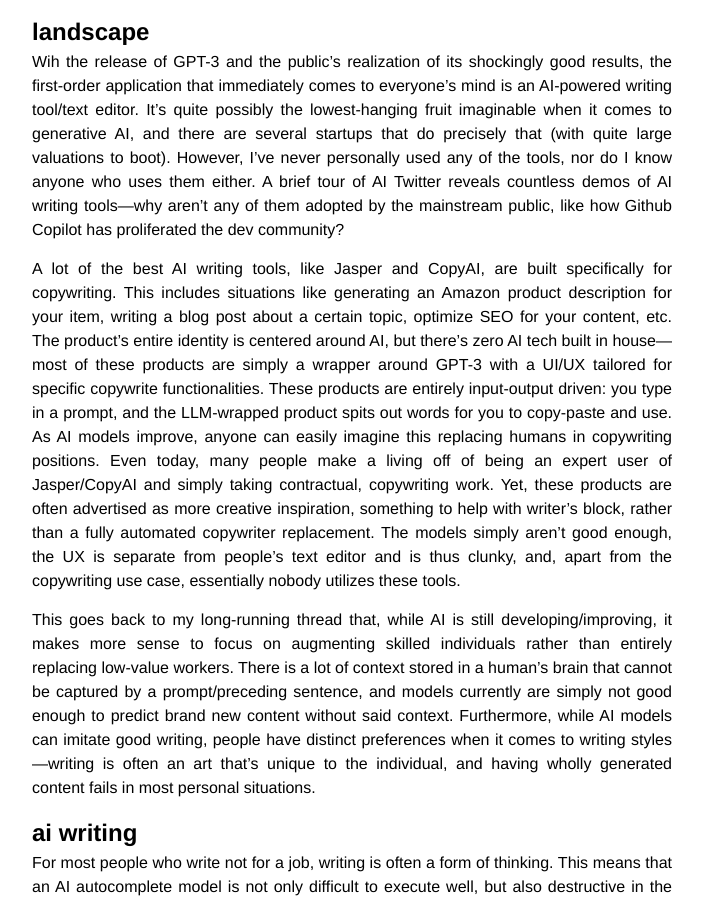
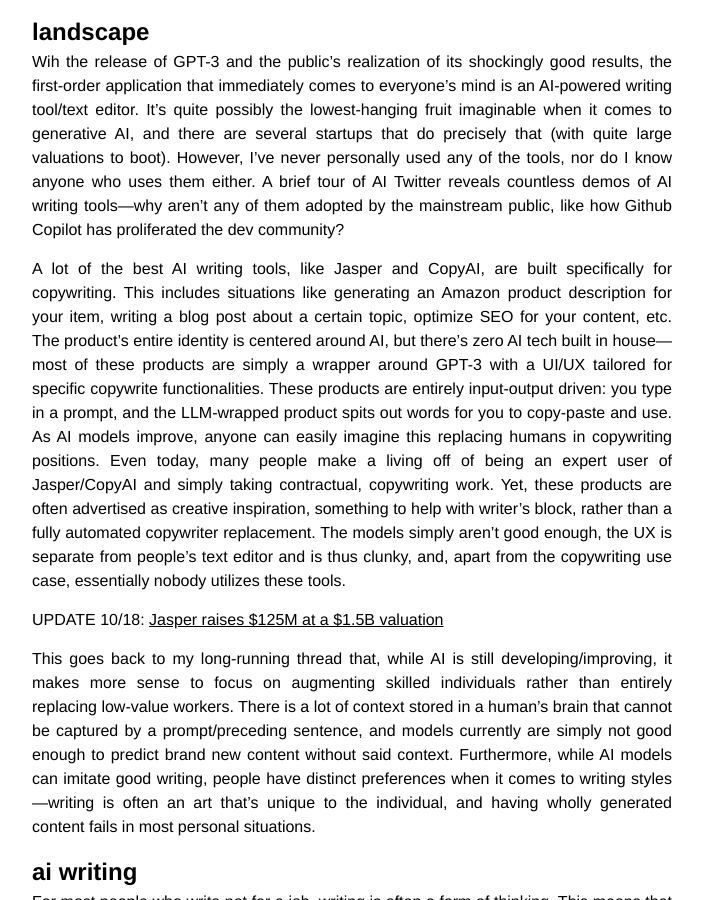
Before and after one commit to alexjwang/personal-blog, a Jekyll site: the page built from _posts/2022-10-14-ai-writing.markdown, in a window 1280 px wide and 900 px high, scrolled down 572 px. Shown: the whole window, without its empty margins (288-991 px from the left). Built offline with Jekyll 4.4.1, drawn with Linux system fonts in a browser that asks for light colours; nearby versions of some CDN libraries.

Commit message:
jasper raise

```diff
--- a/_posts/2022-10-14-ai-writing.markdown
+++ b/_posts/2022-10-14-ai-writing.markdown
@@ -12,7 +12,9 @@
 ## landscape
 Wih the release of GPT-3 and the public's realization of its shockingly good results, the first-order application that immediately comes to everyone's mind is an AI-powered writing tool/text editor. It's quite possibly the lowest-hanging fruit imaginable when it comes to generative AI, and there are several startups that do precisely that (with quite large valuations to boot). However, I've never personally used any of the tools, nor do I know anyone who uses them either. A brief tour of AI Twitter reveals countless demos of AI writing tools—why aren't any of them adopted by the mainstream public, like how Github Copilot has proliferated the dev community?
 
-A lot of the best AI writing tools, like Jasper and CopyAI, are built specifically for copywriting. This includes situations like generating an Amazon product description for your item, writing a blog post about a certain topic, optimize SEO for your content, etc. The product's entire identity is centered around AI, but there's zero AI tech built in house—most of these products are simply a wrapper around GPT-3 with a UI/UX tailored for specific copywrite functionalities. These products are entirely input-output driven: you type in a prompt, and the LLM-wrapped product spits out words for you to copy-paste and use. As AI models improve, anyone can easily imagine this replacing humans in copywriting positions. Even today, many people make a living off of being an expert user of Jasper/CopyAI and simply taking contractual, copywriting work. Yet, these products are often advertised as more creative inspiration, something to help with writer's block, rather than a fully automated copywriter replacement. The models simply aren't good enough, the UX is separate from people's text editor and is thus clunky, and, apart from the copywriting use case, essentially nobody utilizes these tools.
+A lot of the best AI writing tools, like Jasper and CopyAI, are built specifically for copywriting. This includes situations like generating an Amazon product description for your item, writing a blog post about a certain topic, optimize SEO for your content, etc. The product's entire identity is centered around AI, but there's zero AI tech built in house—most of these products are simply a wrapper around GPT-3 with a UI/UX tailored for specific copywrite functionalities. These products are entirely input-output driven: you type in a prompt, and the LLM-wrapped product spits out words for you to copy-paste and use. As AI models improve, anyone can easily imagine this replacing humans in copywriting positions. Even today, many people make a living off of being an expert user of Jasper/CopyAI and simply taking contractual, copywriting work. Yet, these products are often advertised as creative inspiration, something to help with writer's block, rather than a fully automated copywriter replacement. The models simply aren't good enough, the UX is separate from people's text editor and is thus clunky, and, apart from the copywriting use case, essentially nobody utilizes these tools.
+
+UPDATE 10/18: [Jasper raises $125M at a $1.5B valuation](https://techcrunch.com/2022/10/18/ai-content-platform-jasper-raises-125m-at-a-1-7b-valuation/)
 
 This goes back to my long-running thread that, while AI is still developing/improving, it makes more sense to focus on augmenting skilled individuals rather than entirely replacing low-value workers. There is a lot of context stored in a human's brain that cannot be captured by a prompt/preceding sentence, and models currently are simply not good enough to predict brand new content without said context. Furthermore, while AI models can imitate good writing, people have distinct preferences when it comes to writing styles—writing is often an art that's unique to the individual, and having wholly generated content fails in most personal situations.
 
```
